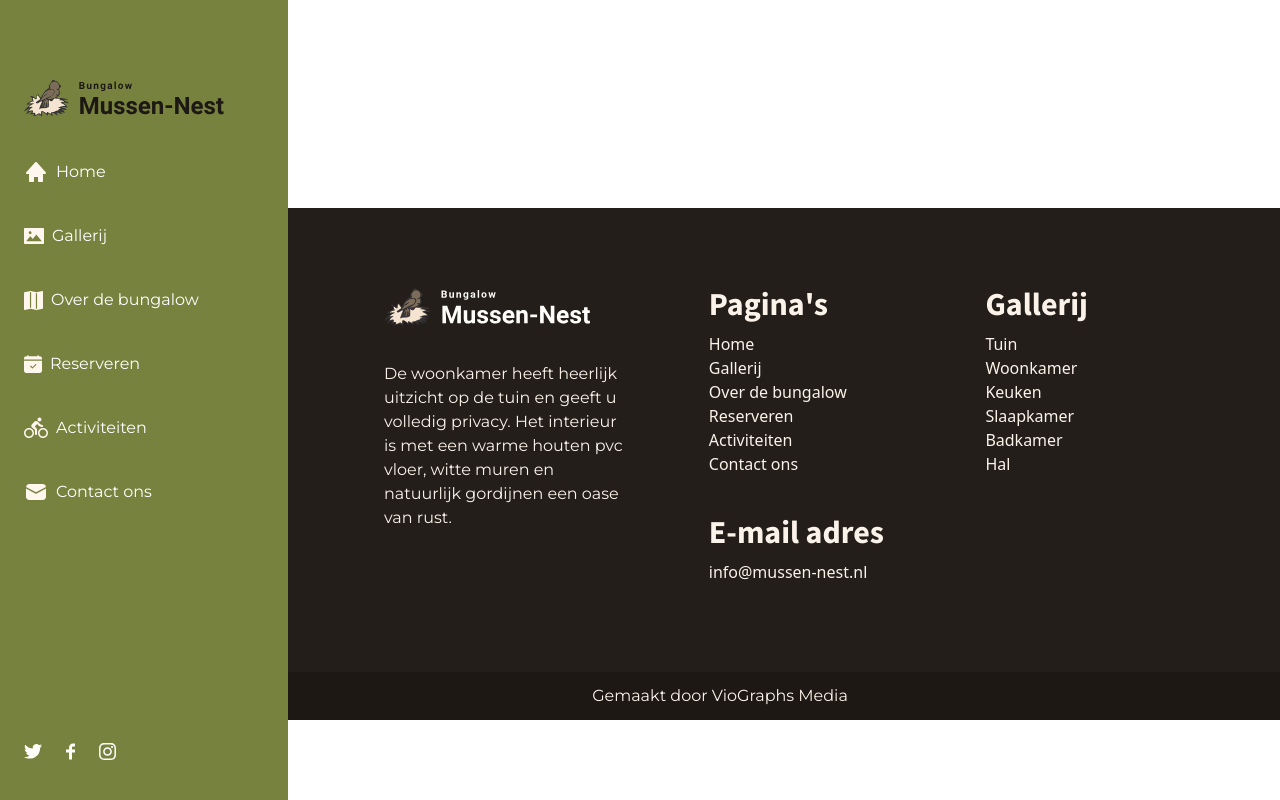
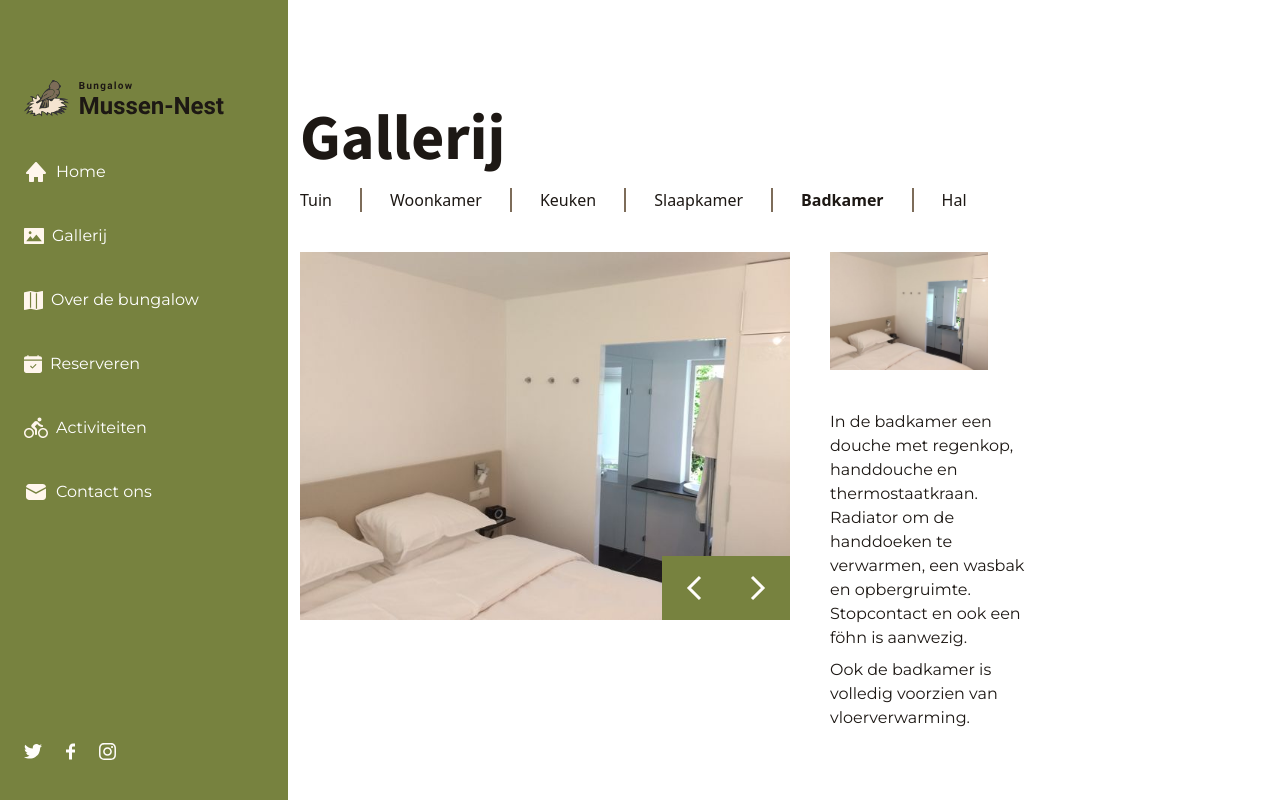
Before and after one commit to RammahKarpous/bungalow-mussen-nest, a React (Create React App) app: page /gallerij/badkamer in a window 1280 px wide. Shown: the top 800 px of the page. Built offline with nearby package versions, Linux system fonts and the light colour scheme.

Commit message:
Corrected some naming and added the "Badkamer" page to the routes

```diff
--- a/src/App.js
+++ b/src/App.js
@@ -11,6 +11,7 @@ import OverDeBungalow from './pages/OverDeBungalow';
 import Contact from './pages/Contact';
 import Keuken from './pages/gallerij/Keuken';
 import Slaapkamer from './pages/gallerij/Slaapkamer';
+import Badkamer from './pages/gallerij/Badkamer';
 
 function App() {
 	return (
@@ -62,6 +63,16 @@ function App() {
 								)}
 							/>
 
+							<Route
+								exact
+								path="/gallerij/badkamer"
+								component={() => (
+									<Gallerij active="Badkamer">
+										<Badkamer />
+									</Gallerij>
+								)}
+							/>
+
 							<Route exact path="/over-de-bungalow" component={OverDeBungalow} />
 							<Route exact path="/contact-ons" component={Contact} />
 						</IncludeFooter>
--- a/src/pages/gallerij/Badkamer.jsx
+++ b/src/pages/gallerij/Badkamer.jsx
@@ -4,9 +4,9 @@ import badkamer1 from '../../assets/images/badkamer/badkamer1.jpg'
 import badkamer2 from '../../assets/images/badkamer/badkamer2.jpg'
 import badkamer3 from '../../assets/images/badkamer/badkamer3.jpg'
 import radiator from '../../assets/images/badkamer/radiator.jpg'
-import douchkraan from '../../assets/images/badkamer/douchkraan.jpg'
+import douchekraan from '../../assets/images/badkamer/douchekraan.jpg'
 import wasbak from '../../assets/images/badkamer/wasbak.jpg'
-import regendouch from '../../assets/images/badkamer/regendouch.jpg'
+import regendouche from '../../assets/images/badkamer/regendouche.jpg'
 
 import MainTemplate from './../../components/templates/Galerij/MainTemplate';
 import SlideshowTemplate from "../../components/templates/Galerij/SlideshowTemplate"
@@ -18,8 +18,8 @@ const Badkamer = () => {
         { path: badkamer1, name: 'Badkamer 1' },
         { path: badkamer2, name: 'Badkamer 2' },
         { path: radiator, name: 'Radiator' },
-        { path: douchkraan, name: 'Douchkraan' },
-        { path: regendouch, name: 'Regendouch' },
+        { path: douchekraan, name: 'Douchekraan' },
+        { path: regendouche, name: 'Regendouche' },
         { path: wasbak, name: 'Wasbak' },
         { path: badkamer3, name: 'Badkamer 3' },
     ]
@@ -32,8 +32,11 @@ const Badkamer = () => {
             <ContentTemplate quaterWidth>
             <img src={images[0].path} alt={images[0].name} className="xl:w-9/12 xl:block hidden mb-10" />
 
-                <p>De zonnige tuin op het zuiden geeft u alle privacy. Er staat een eettafel met 2 stoelen.
-                Tevens 2 heerlijke ligbedden met een tafeltje en uiteraard ontbreekt de parasol niet. Dit alles is voorzien van kussens voor een comfortabele zit of lig. Badlakens voor de ligbedden zijn ook aanwezig. Geniet van de rust en fluitende vogels op uw eigen terras. En misschien brengt de eekhoorn u wel een bezoekje!</p>
+                <p>In de badkamer een douche met regenkop, handdouche en thermostaatkraan.
+                Radiator om de handdoeken te verwarmen, een wasbak en opbergruimte.
+                Stopcontact en ook een föhn is aanwezig.</p>
+
+                <p>Ook de badkamer is volledig voorzien van vloerverwarming.</p>
             </ContentTemplate>
         </MainTemplate>
     )
```
